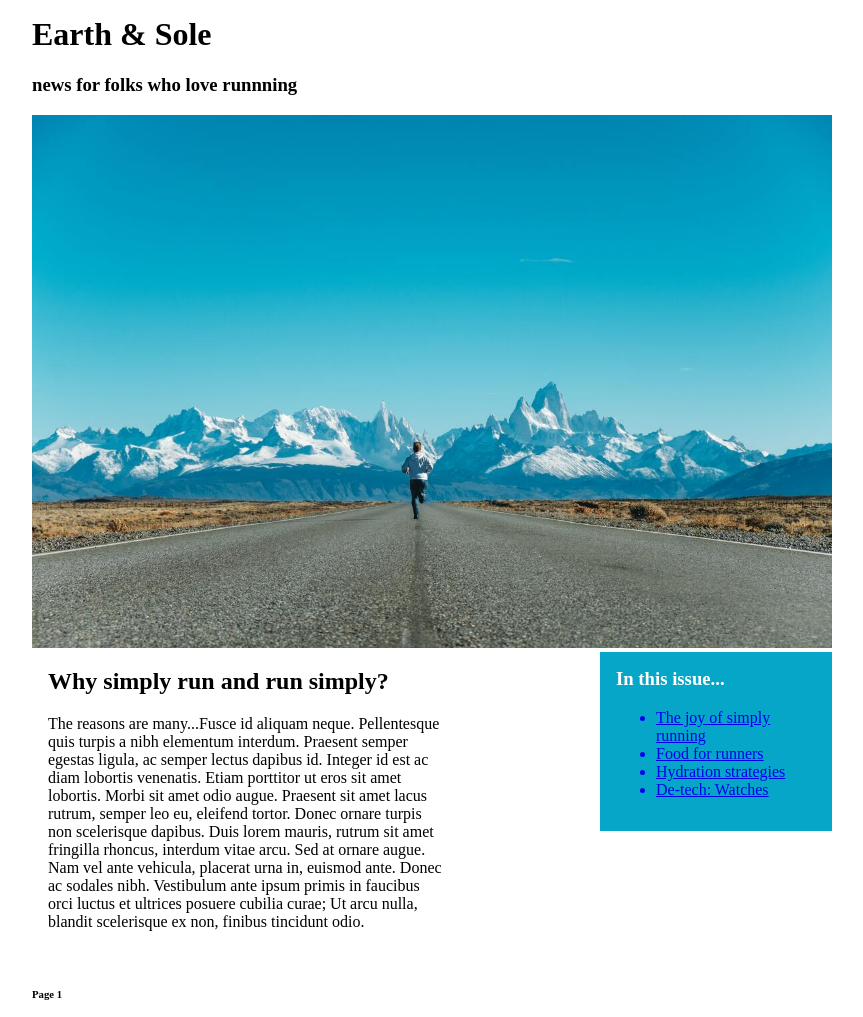
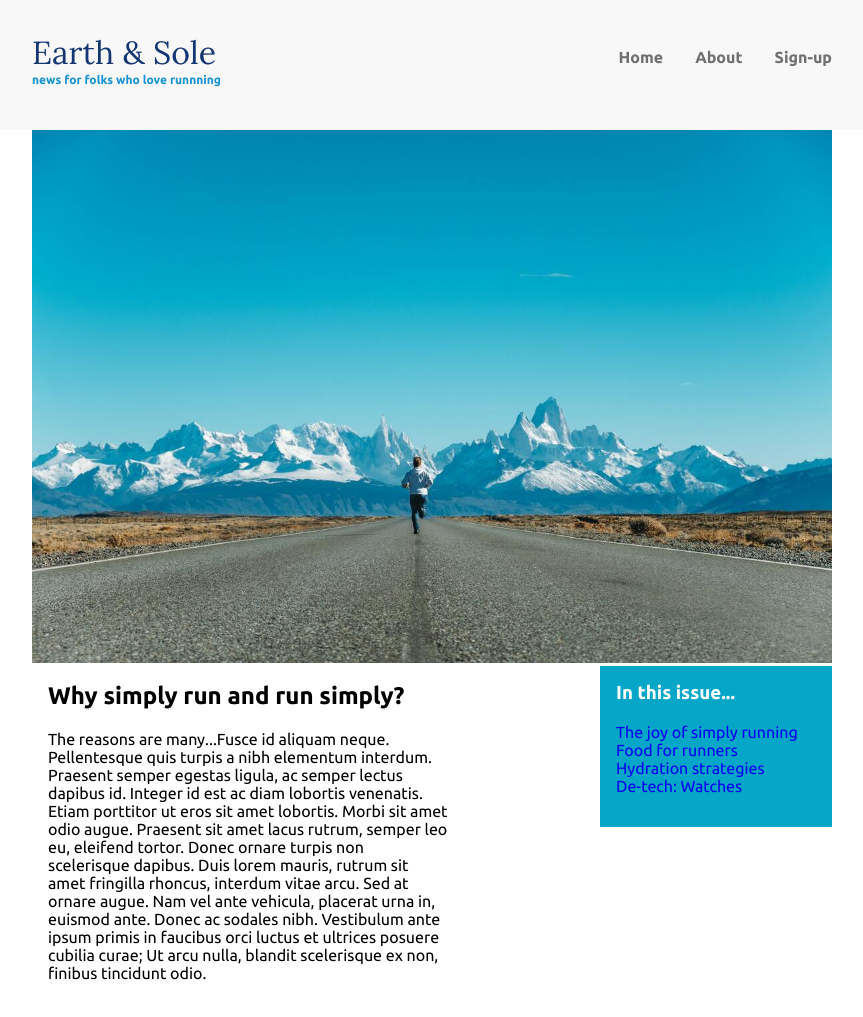
Before and after one commit to pchhina/running-newsletter, a plain HTML site: page index.html in a window 1280 px wide. Shown: the top 1017 px of the page, without its empty margins (208-1071 px from the left). Drawn offline with Linux system fonts and the light colour scheme.

Commit message:
navbar added

```diff
--- a/index.html
+++ b/index.html
@@ -3,22 +3,34 @@
     <head>
         <meta charset="UTF-8">
         <title>simply run</title>
+        <link href="https://fonts.googleapis.com/css?family=Lora|Ubuntu:400,700&display=swap" rel="stylesheet">
         <link rel="stylesheet" href="styles/style.css"/>
     </head>
-    <body class="container">
-    <header>
-        <h1>Earth & Sole</h1>
-        <h3>news for folks who love runnning</h3>
-    </header>
-    <div class="carousel">
+    <body>
+        <header>
+            <div class="container container-nav">
+                <div class="site-title">
+                    <h1>Earth & Sole</h1>
+                    <p class="subtitle">news for folks who love runnning</p>
+                </div>
+                <nav>
+                    <ul>
+                        <li><a href="#">Home</a></li>
+                        <li><a href="#">About</a></li>
+                        <li><a href="#">Sign-up</a></li>
+                    </ul>
+                </nav>
+            </div> <!-- container -->
+        </header>
+    <div class="container carousel">
         <img src="images/main-from-unsplash.jpg" alt="person running on road towards mountains">
     </div>
-    <div class="columns">
+    <div class="container columns">
         <main class="col col-2">
             <h2>Why simply run and run simply?</h2>
             <p>The reasons are many...Fusce id aliquam neque. Pellentesque quis turpis a nibh elementum interdum. Praesent semper egestas ligula, ac semper lectus dapibus id. Integer id est ac diam lobortis venenatis. Etiam porttitor ut eros sit amet lobortis. Morbi sit amet odio augue. Praesent sit amet lacus rutrum, semper leo eu, eleifend tortor. Donec ornare turpis non scelerisque dapibus. Duis lorem mauris, rutrum sit amet fringilla rhoncus, interdum vitae arcu. Sed at ornare augue. Nam vel ante vehicula, placerat urna in, euismod ante. Donec ac sodales nibh. Vestibulum ante ipsum primis in faucibus orci luctus et ultrices posuere cubilia curae; Ut arcu nulla, blandit scelerisque ex non, finibus tincidunt odio. </p>
         </main>
-        <aside class="col col-bg col-1">
+        <aside class="col col-1">
             <h3>In this issue...</h3>
             <ul>
                 <a href="page2.html"><li>The joy of simply running</li></a>
@@ -28,7 +40,7 @@
             </ul>
         </aside>
     </div>
-    <footer>
+    <footer class="container">
         <h6>Page 1</h4>
     </footer>
     </body>
--- a/styles/style.css
+++ b/styles/style.css
@@ -2,13 +2,20 @@
 
 body {
     margin: 0; /* remove default margins */
+    font-family: 'Ubuntu', sans-serif;
 }
 
+/* general container */
 .container {
     margin: 0 auto; /* center all containers */
     width: 80%; /* responsive width of containers: % is wrt parent's width*/
     max-width: 800px; /* do not go above certain pixels wide */
-    padding: 1em; /* relative to font-size of container */
+}
+
+/* layout of h1 and navbar using flex */
+.container-nav {
+    display: flex;
+    justify-content: space-between;
 }
 
 img {
@@ -41,11 +48,66 @@ p {
     padding: 1em;
 }
 
-/* Colors */
+/* Typography */
+header {
+    background: #f8f8f8;
+    padding: 2em;
+}
 
-.col-bg {
+.col-1 {
     background-color: #05a6c7;
     color: #fff;
+}
+
+h1 {
+    font-family: 'Lora', serif;
+    font-weight: 400;
+    color: #143774;
+    font-size: 2rem;
+    margin: 0; /* to stack the subtitle close to h1 */
+}
+
+.subtitle {
+    font-weight: 700;
+    color: #1792d2;
+    font-size: .75rem;
+}
+
+/* Navigation */
+nav ul {
+    list-style: none; /* remove dots from links inside ul */
+    display: flex; /* since li is block level element inside ul, setting ul display to flex for horizontal layout */
+    padding: 0; /* remove default padding of ul */
+    justify-content: center; /* equal spacing between first element and left side of ul; last element and right side of ul */
+}
+
+nav li {
+    margin-left: 2em; /* space out links but stack the rightmost link to the right border*/
+}
+
+nav a {
+    text-decoration: none; /* remove underline from links */
+    color: #707070;
+    font-weight: 700;
+
+}
+
+/* hover affects mouse movement and focus affects keyboard tabbing */
+nav a:hover,
+nav a:focus {
+    color: #1792d2;
+    border-bottom: 2px solid #1792d2;
+
+}
+
+/* Navigation aside */
+aside ul {
+    list-style: none; /* remove dots from aside links */
+    padding: 0;
+}
+
+aside a{
+    text-decoration: none; /* remove underline from links */
 }
 
 /* media query for smaller screen */
```
